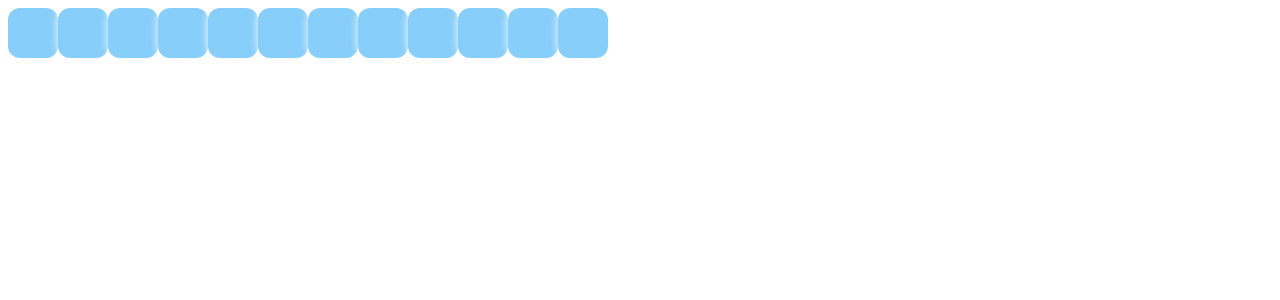
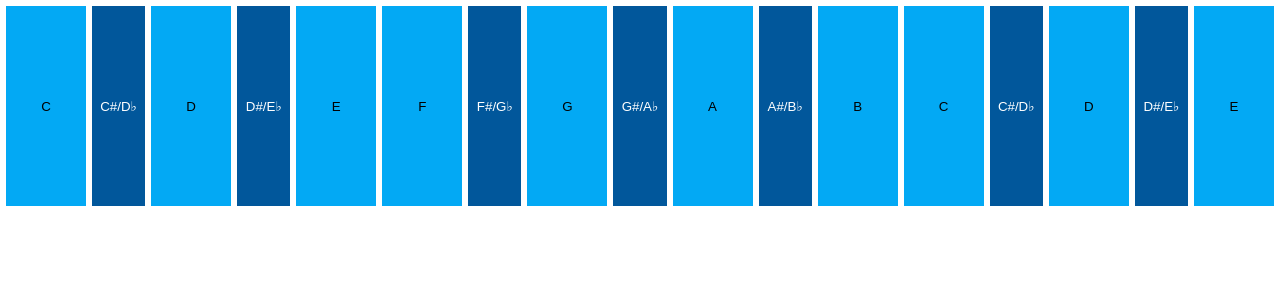
Before and after one commit to JackDanielJosephVarney/keyboard-app, a React (Create React App) app: page / in a window 1280 px wide. Shown: the top 300 px of the page. Built offline with nearby package versions, Linux system fonts and the light colour scheme; the HTML template or start-up script is replaced by a standard one.

Commit message:
something looking like a keyboard

```diff
--- a/src/components/Key.css
+++ b/src/components/Key.css
@@ -1,24 +1,23 @@
 .key {
+  cursor: pointer;
   border: none;
-  outline: none;
 
-  width: 50px;
-  height: 50px;
-  border-radius: 12px;
+  width: 100%;
+  height: 100%;
   background-color: lightskyblue;
 }
 
 .key-inactive {
-  box-shadow: 0px 0px 8px #ffffff;
+  box-shadow: 0px 0px 0px #c5c5c5;
   transition: box-shadow 0.3s cubic-bezier(0.25, 0.8, 0.25, 1);
 }
 
 .key:hover {
-  box-shadow: 0px 0px 8px #c5c5c5;
+  box-shadow: 0px 0px 12px #aaa;
   transition: box-shadow 0.3s cubic-bezier(0.25, 0.8, 0.25, 1);
 }
 
 .key-active {
-  box-shadow: 0px 0px 8px #c5c5c5;
+  box-shadow: 0px 0px 12px #aaa;
   transition: box-shadow 0.5s cubic-bezier(0.25, 0.8, 0.25, 1);
 }
--- a/src/components/Key.tsx
+++ b/src/components/Key.tsx
@@ -25,7 +25,11 @@ export default class Key extends React.Component<Props, State> {
   render() {
     const s: React.CSSProperties = { backgroundColor: this.props.color };
 
-    return <button style={s} className={this.state.className} />;
+    return (
+      <button style={s} className={this.state.className} onClick={this.onEvent}>
+        {this.props.children}
+      </button>
+    );
   }
 
   componentWillUnmount() {
@@ -34,9 +38,13 @@ export default class Key extends React.Component<Props, State> {
 
   onKeyDown = (event: KeyboardEvent) => {
     if (event.keyCode === this.props.keyCode) {
-      this.emitSound();
-      this.animateButton();
+      this.onEvent();
     }
+  };
+
+  onEvent = () => {
+    this.emitSound();
+    this.animateButton();
   };
 
   emitSound() {
--- a/src/containers/Keyboard.css
+++ b/src/containers/Keyboard.css
@@ -1,5 +1,33 @@
 .key-container {
-  margin: 0.5em;
+  width: 100%;
   display: flex;
   flex-direction: row;
+  justify-content: space-between;
 }
+
+.key-wrapper {
+  height: 200px;
+  margin: 6px 0 6px 6px;
+}
+
+.key-wrapper:nth-last-of-type(1) {
+  margin: 6px;
+}
+
+.not-so-sharp-key-wrapper {
+  flex: 6;
+}
+
+.not-so-sharp-key-wrapper > button {
+  background-color: #03a9f4;
+  color: black;
+}
+
+.sharp-key-wrapper {
+  flex: 4;
+}
+
+.sharp-key-wrapper > button {
+  background-color: #01579b;
+  color: white;
+}
--- a/src/containers/Keyboard.tsx
+++ b/src/containers/Keyboard.tsx
@@ -5,19 +5,26 @@ import { MusicUtils } from '../utilities/MusicUtils';
 
 const c4 = 261.63;
 const a4 = 440;
-const keyCodes = [
+const flat = String.fromCharCode(9837);
+const notes: string[] = ['C', 'C#/D' + flat, 'D', 'D#/E' + flat, 'E', 'F', 'F#/G' + flat, 'G', 'G#/A' + flat, 'A', 'A#/B' + flat, 'B'];
+const keyCodes: number[] = [
+  90, // z
+  83, // s
   88, // x
   68, // d
   67, // c
-  70, // f
   86, // v
+  71, // g
   66, // b
   72, // h
   78, // n
   74, // j
   77, // m
-  75, // k
-  188 // ,
+  188, // ,
+  76, // l
+  190, // .
+  186, // ;
+  191 // /
 ]; // qwerty 4 life
 
 export interface Props {}
@@ -32,9 +39,22 @@ export default class Keyboard extends React.Component<Props, State> {
     return <div className="key-container">{this.getKeys()}</div>;
   }
 
-  getKeys() {
+  getKeys(): JSX.Element[] {
     return keyCodes.map((keyCode, i) => (
-      <Key key={keyCode} freq={MusicUtils.getSemitone(a4, i)} audioContext={this.audioContext} keyCode={keyCode} />
+      <div key={i} className={this.getNote(i).length > 1 ? 'key-wrapper sharp-key-wrapper' : 'key-wrapper not-so-sharp-key-wrapper'}>
+        <Key freq={MusicUtils.getSemitone(c4, i)} audioContext={this.audioContext} keyCode={keyCode}>
+          {this.getNote(i)}
+        </Key>
+      </div>
     ));
   }
+
+  // since there are more keys than notes you need to loop back to the start
+  getNote(i: number): string {
+    let index = i;
+    if (i > notes.length - 1) {
+      index = i - notes.length;
+    }
+    return notes[index];
+  }
 }
```
